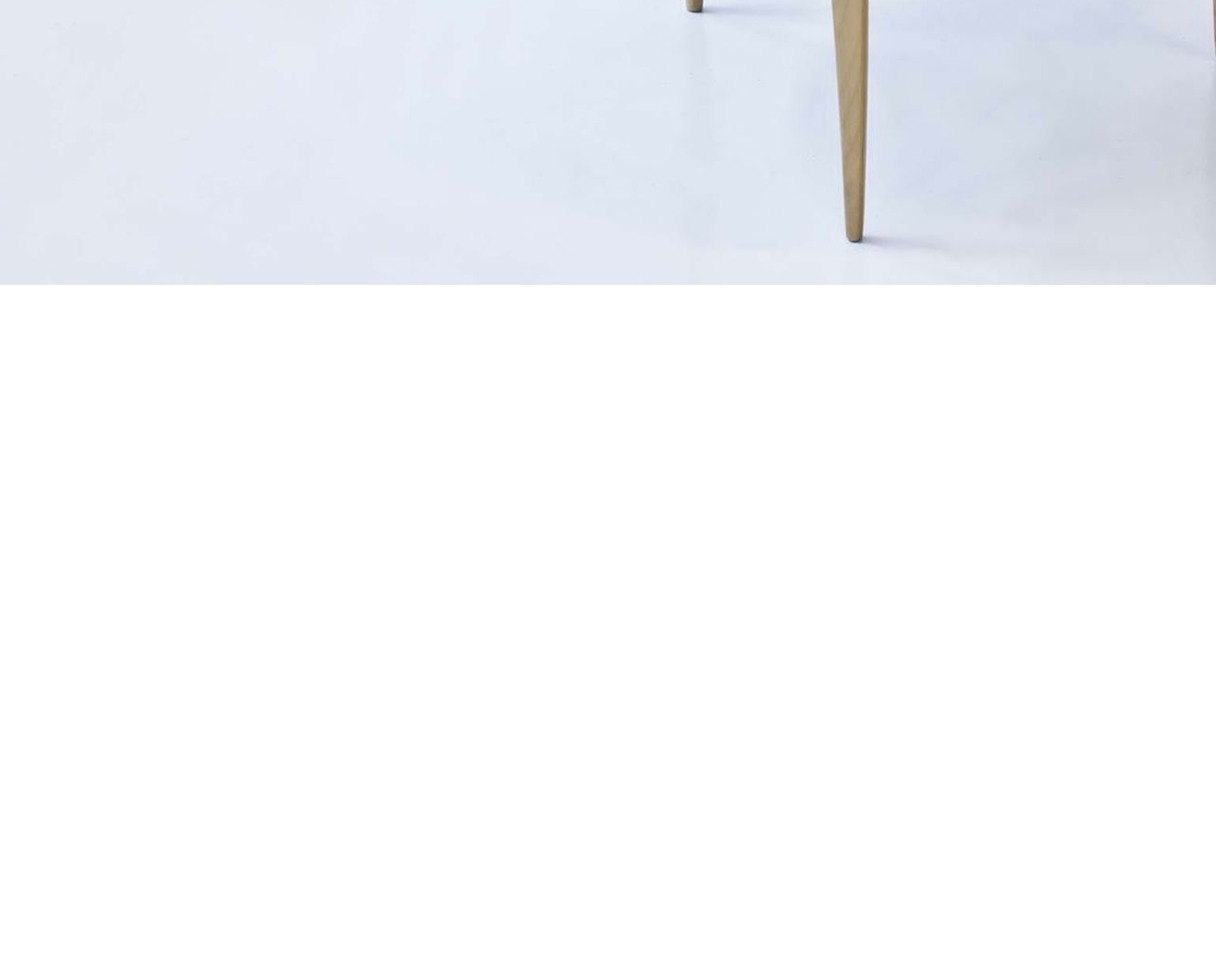
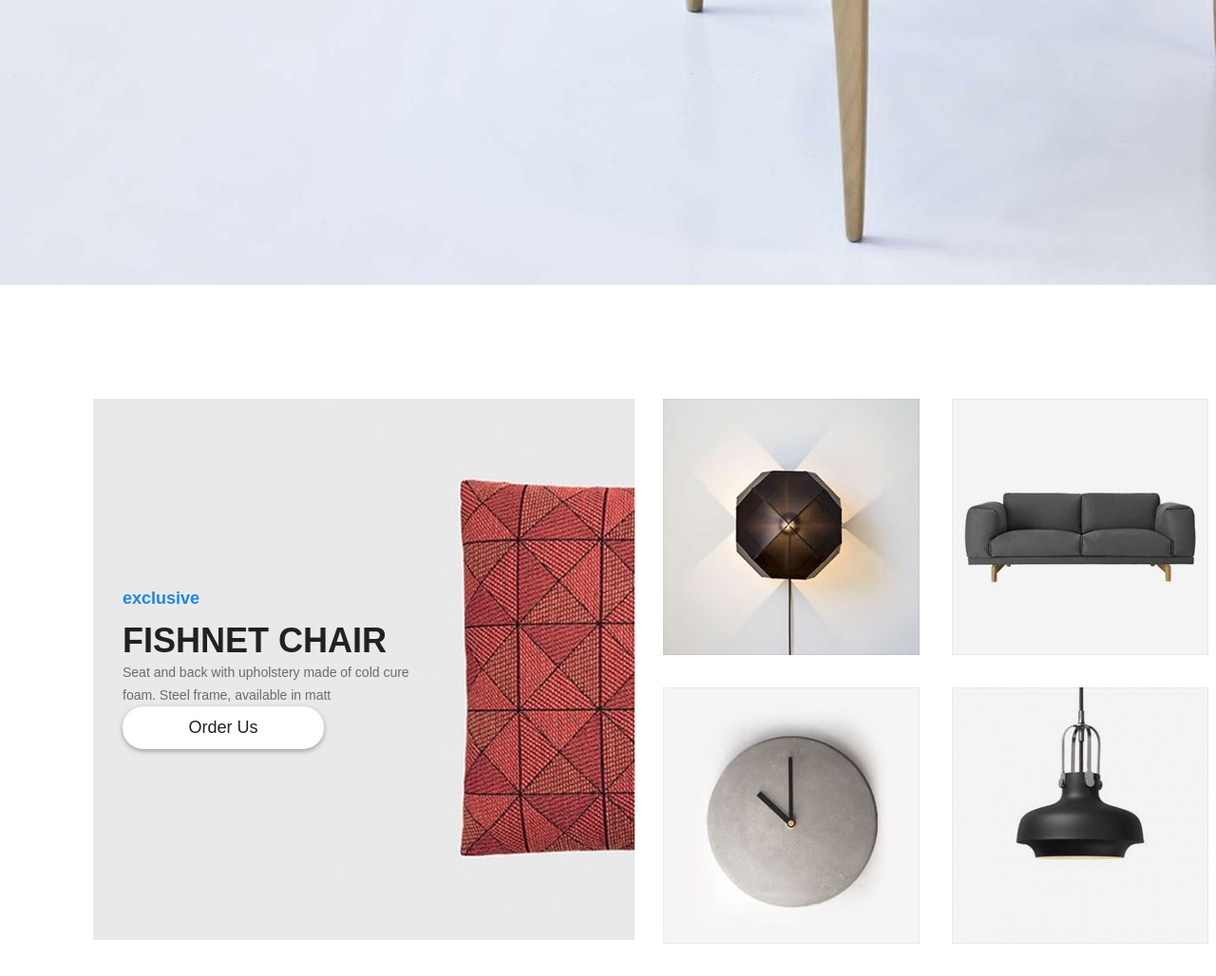
Before and after one commit to NickRusov/geek_html, a plain HTML site: page template/index.html in a window 1280 px wide. Shown: the part 5221-6249 px from the top of the page at 95% size. Before the commit the page ends 5521 px from the top, so only its background shows below. Drawn offline with Linux system fonts and the light colour scheme.

Commit message:
Pre-last section of index.html

```diff
--- a/template/index.html
+++ b/template/index.html
@@ -49,6 +49,13 @@
                 <h1>FISHNET CHAIR</h1>
                 <p>Seat and back with upholstery made of cold cure foam. Steel frame, available in matt powder-coated black or highly polished chrome.</p> <a href="#">Order Us </a> </div>
         </div>
+        <div class="sleeproom">
+            <div class="text">
+                <h3>exclusive</h3>
+                <h1>FISHNET CHAIR</h1>
+                <p>Seat and back with upholstery made of cold cure foam. Steel frame, available in matt</p> <a href="#">Order Us </a> </div>
+            <div class="images"> <img src="img/sleeproom/product-2-sm.jpg" alt=""> <img src="img/sleeproom/product-3-sm.jpg" alt=""> <br><img src="img/sleeproom/product-4-sm.jpg" alt=""> <img src="img/sleeproom/product-5-sm.jpg" alt=""> </div>
+        </div>
     </div>
 </body>
 
--- a/template/style.css
+++ b/template/style.css
@@ -284,3 +284,65 @@ a.explore {
     font-size: 18px;
     margin-top: 32px;
 }
+
+.sleeproom {
+    margin-top: 120px;
+    margin-left: 98px;
+    display: inline-flex;
+    text-align: left;
+}
+
+.sleeproom .images img {
+    margin-left: 30px;
+    margin-bottom: 30px;
+}
+
+.sleeproom .text {
+    width: 570px;
+    height: 570px;
+    background-image: url(img/sleeproom/product-1-lg.jpg);
+}
+
+.sleeproom .text h3 {
+    margin-top: 186px;
+    margin-left: 31px;
+    color: #1e88e5;
+    font-size: 18px;
+    font-weight: 700;
+    line-height: 48px;
+    text-align: left;
+}
+
+.sleeproom .text h1 {
+    margin-left: 31px;
+    color: #212121;
+    font-size: 36px;
+    font-weight: 700;
+    text-align: left;
+}
+
+.sleeproom .text p {
+    margin-left: 31px;
+    color: #6c6c6c;
+    font-size: 13.99px;
+    font-weight: 300;
+    line-height: 24px;
+    text-align: left;
+    transform: scaleY(1.0022);
+    max-width: 332px;
+}
+
+.sleeproom .text a {
+    margin-left: 31px;
+    display: block;
+    background-color: #ffffff;
+    box-shadow: 0px 2px 4.85px 0.15px rgba(33, 33, 33, 0.35);
+    width: 212px;
+    height: 45px;
+    text-decoration: none;
+    border-radius: 22px;
+    text-align: center;
+    line-height: 45px;
+    color: #212121;
+    font-size: 18px;
+}
```
Also changed, not shown: template/img/sleeproom/product-1-lg.jpg (added), template/img/sleeproom/product-2-sm.jpg (added), template/img/sleeproom/product-3-sm.jpg (added), template/img/sleeproom/product-4-sm.jpg (added), template/img/sleeproom/product-5-sm.jpg (added).
